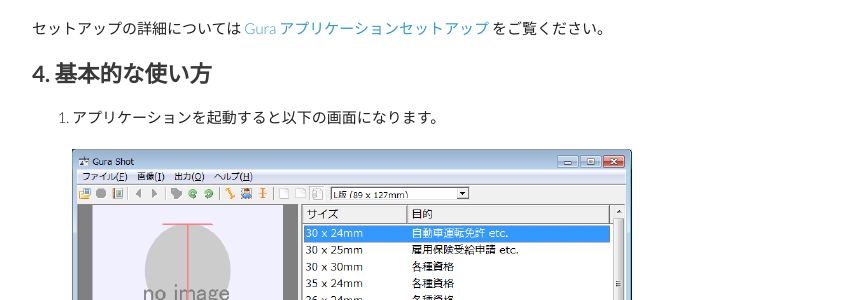
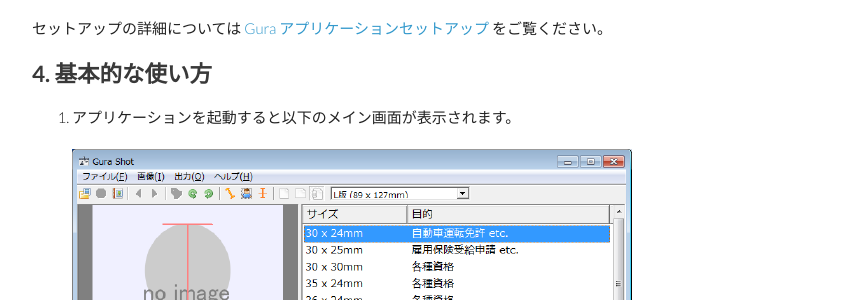
Before and after one commit to gura-app/gura-app.github.io, a Jekyll site: the page built from gurashot/index.md, in a window 1280 px wide and 900 px high, scrolled down 691 px. Shown: the part 152-452 px from the top of the window, without its empty margins (208-1064 px from the left). Built offline with Jekyll 4.4.1, drawn with Linux system fonts in a browser that asks for light colours; Markdown is read by kramdown in place of the engine named in the settings.

Commit message:
updated document

```diff
--- a/gurashot/index.md
+++ b/gurashot/index.md
@@ -49,7 +49,7 @@ Windows Installer (`gura-x.x.x-win32.msi`) をダウンロードし、インス
 
 ## 4. 基本的な使い方
 
-1. アプリケーションを起動すると以下の画面になります。
+1. アプリケーションを起動すると以下のメイン画面が表示されます。
 
    ![main-blank](images/main-blank-shrink.png)
 
```
